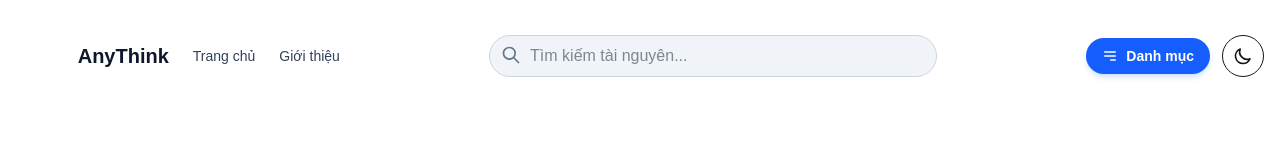
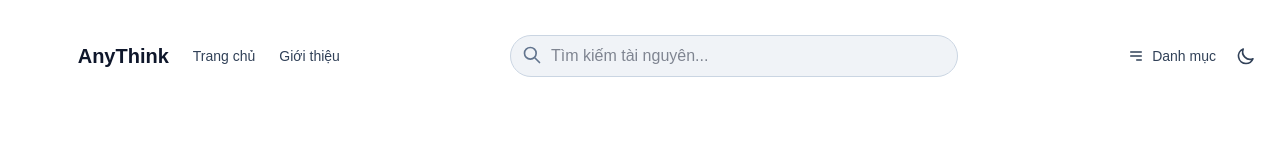
Before and after one commit to atibon2988/nextjsfirst, a Next.js app: page / in a window 1280 px wide. Shown: the top 158 px of the page. Built offline with nearby package versions, Linux system fonts and the light colour scheme.

Commit message:
sửa giao diện

```diff
--- a/app/components/Header.tsx
+++ b/app/components/Header.tsx
@@ -50,8 +50,8 @@ export default function Header() {
   return (
     <header className={`fixed top-0 w-full z-50 transition-all duration-300 ${
       isScrolled
-        ? 'bg-white/80 dark:bg-slate-900/80 backdrop-blur-xl py-2 shadow-lg'
-        : 'bg-white/60 dark:bg-slate-900/60 backdrop-blur-md py-4'
+        ? 'bg-white/50 dark:bg-slate-900/50 backdrop-blur-xl py-2 shadow-lg'
+        : 'bg-white/30 dark:bg-slate-900/30 backdrop-blur-md py-4'
     }`}>
       <div className="max-w-7xl mx-auto px-4 flex justify-between items-center gap-4">
 
@@ -87,9 +87,11 @@ export default function Header() {
           <div className="relative" ref={menuRef}>
             <button
               onClick={() => setIsMenuOpen(!isMenuOpen)}
-              className="flex items-center gap-2 bg-blue-600 text-white px-4 py-2 rounded-full text-sm font-bold hover:bg-blue-700 transition shadow-md shadow-blue-500/20"
+              className="flex items-center gap-2 text-sm font-medium text-slate-700 dark:text-slate-200 hover:text-blue-600 dark:hover:text-blue-400 transition-colors"
             >
-              <svg className="w-4 h-4" fill="none" stroke="currentColor" viewBox="0 0 24 24"><path strokeLinecap="round" strokeLinejoin="round" strokeWidth="2" d="M4 6h16M4 12h16m-7 6h7" /></svg>
+              <svg className="w-4 h-4" fill="none" stroke="currentColor" viewBox="0 0 24 24">
+                <path strokeLinecap="round" strokeLinejoin="round" strokeWidth="2" d="M4 6h16M4 12h16m-7 6h7" />
+              </svg>
               <span>Danh mục</span>
             </button>
 
@@ -108,15 +110,14 @@ export default function Header() {
           {/* NÚT DARKMODE */}
           <button
             onClick={() => setTheme(theme === 'dark' ? 'light' : 'dark')}
-            className="p-2.5 rounded-full bg-white/80 dark:bg-slate-900/80 bg-blue-50 dark:text-white border bg-slate-900/80 dark:bg-white/80 transition-transform active:scale-90"
+            className="p-2 rounded-full text-slate-700 dark:text-yellow-400 hover:bg-black/5 dark:hover:bg-white/10 transition-all duration-300"
+            aria-label="Toggle Dark Mode"
           >
             {theme === 'dark' ? (
-          // ICON MẶT TRỜI (Hiển thị khi đang ở chế độ Dark)
-            <svg xmlns="http://www.w3.org/2000/svg" className="w-5 h-5 animate-pulse" fill="none" viewBox="0 0 24 24" stroke="currentColor">
+              <svg xmlns="http://www.w3.org/2000/svg" className="w-5 h-5" fill="none" viewBox="0 0 24 24" stroke="currentColor">
                 <path strokeLinecap="round" strokeLinejoin="round" strokeWidth={2} d="M12 3v1m0 16v1m9-9h-1M4 12H3m15.364-6.364l-.707.707M6.343 17.657l-.707.707m12.728 0l-.707-.707M6.343 6.343l-.707-.707M12 8a4 4 0 100 8 4 4 0 000-8z" />
               </svg>
             ) : (
-          // ICON MẶT TRĂNG (Hiển thị khi đang ở chế độ Light)
               <svg xmlns="http://www.w3.org/2000/svg" className="w-5 h-5" fill="none" viewBox="0 0 24 24" stroke="currentColor">
                 <path strokeLinecap="round" strokeLinejoin="round" strokeWidth={2} d="M20.354 15.354A9 9 0 018.646 3.646 9.003 9.003 0 0012 21a9.003 9.003 0 008.354-5.646z" />
               </svg>
--- a/app/globals.css
+++ b/app/globals.css
@@ -22,3 +22,7 @@ body {
   background: var(--background);
   font-family: Arial, Helvetica, sans-serif;
 }
+/* Thêm vào cuối file globals.css */
+html, body {
+  transition: background-color 0.5s ease, color 0.3s ease;
+}
```
Lines whose indentation alone changed are shown as unchanged.
